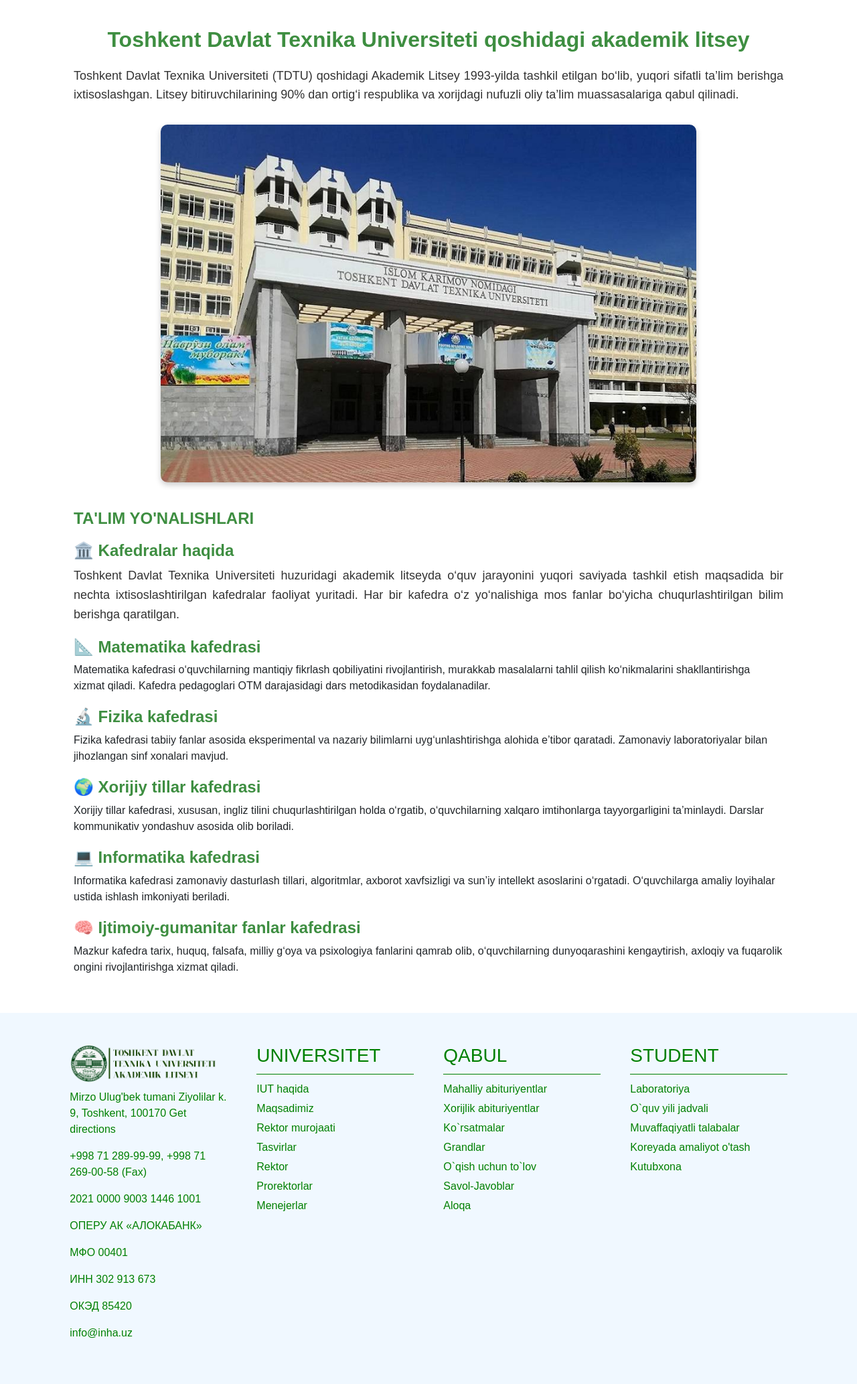
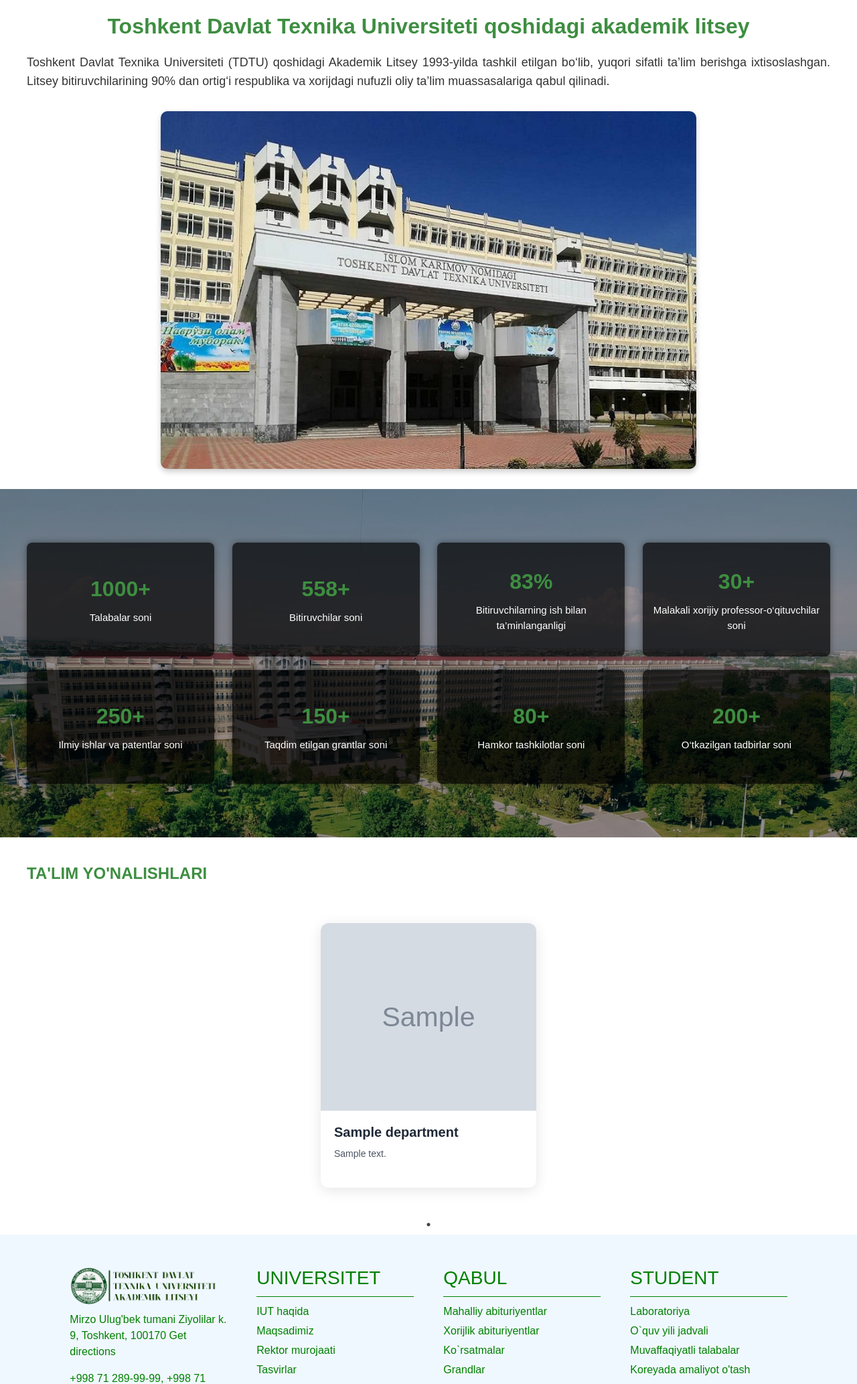
Before and after one commit to fayzullo1231/TDTU, a Django app: page /information-tdtu in a window 1280 px wide. Shown: the part 89-2155 px from the top of the page at 67% size. Before the commit the page ends 2087 px from the top, so only its background shows below. Run offline with Django 5.2, Linux system fonts and the light colour scheme; tables that the repository leaves empty hold one stand-in row (values such as "Sample post"); grey boxes marked "Sample" are stand-in pictures.

Commit message:
department done

```diff
--- a/TDTU/urls.py
+++ b/TDTU/urls.py
@@ -7,7 +7,7 @@
 from tdtu_app.views import home_views, news_views, reception_online
 
 urlpatterns = [
-    path('admin/', admin.site.urls),
+    path('admin', admin.site.urls),
     path('', include('tdtu_app.urls'))
 
 ]
--- a/assets/main/css/information_tdtu.css
+++ b/assets/main/css/information_tdtu.css
@@ -7,10 +7,9 @@
 
 /* Umumiy sahifa o'lchami */
 .custom-container {
-    width: 90%;
-    max-width: 1100px;
+    width: 100%;
+    max-width: 1200px;
     margin: 20px auto;
-    padding: 20px;
 }
 
 /* Sarlavha */
@@ -71,6 +70,123 @@
     margin-bottom: 10px;
 }
 
+
+.stats-section {
+    background-size: cover;
+    background-attachment: fixed;
+    position: relative;
+    padding: 80px 20px;
+    height: 60%;
+}
+
+.overlay {
+    position: absolute;
+    top: 0;
+    left: 0;
+    right: 0;
+    bottom: 0;
+    background: rgba(0, 0, 0, 0.4); /* qora shaffof qoplama */
+    z-index: 1;
+}
+
+.stats-container {
+    position: relative;
+    z-index: 2;
+    display: flex;
+    flex-wrap: wrap;
+    justify-content: space-between;
+    max-width: 1200px;
+    margin: 0 auto;
+    gap: 20px;
+}
+
+.stat-box {
+    width: 280px;
+    height: 170px;
+    background: rgba(0, 0, 0, 0.7);
+    color: white;
+    text-align: center;
+    padding: 20px 10px;
+    border-radius: 8px;
+    box-shadow: 0 0 10px rgba(0, 0, 0, 0.4);
+    border: 3px solid transparent;
+    transition: border 0.3s ease;
+    display: flex;
+    flex-direction: column;
+    justify-content: center;
+}
+
+
+.stat-box span {
+    font-size: 32px;
+    color: #3e8e41;
+    font-weight: 800;
+    display: block;
+    margin-bottom: 8px;
+}
+
+.stat-box p {
+    font-size: 15px;
+    margin: 0;
+}
+
+.stat-box:hover {
+    border: #3e8e41 3px solid;
+    cursor: pointer;
+}
+
+
+.custom-card {
+  width: 360px;
+  border-radius: 12px;
+  overflow: hidden;
+  background: #fff;
+  box-shadow: 0 4px 20px rgba(0, 0, 0, 0.1);
+  font-family: 'Segoe UI', Tahoma, Geneva, Verdana, sans-serif;
+  margin: 40px 10px;
+}
+
+.custom-card-img {
+  width: 100%;
+  height: 280px;
+  display: block;
+}
+
+.custom-card-body {
+  padding: 20px;
+}
+
+.custom-card-title {
+  font-size: 20px;
+  font-weight: bold;
+  margin-bottom: 10px;
+  color: #1f2937;
+}
+
+.custom-card-text {
+  font-size: 14px;
+  color: #4b5563;
+  margin-bottom: 20px;
+  line-height: 1.5;
+}
+
+
+.news-container {
+    width: 80%;
+    margin: auto;
+}
+
+.news-item {
+    padding: 20px;
+    text-align: center;
+}
+
+.news-item img {
+    width: 375px;
+    height: 500px;
+    border-radius: 10px;
+}
+
 /* Mobil ekranlar uchun moslash */
 @media (max-width: 600px) {
     .custom-title {
--- a/templates/base.html
+++ b/templates/base.html
@@ -4,12 +4,13 @@
 <head>
     <meta charset="UTF-8">
     <meta name="viewport" content="width=device-width, initial-scale=1.0">
-    <title>home</title>
+    <title>TDTU AL</title>
     <link rel="stylesheet" href="{% static 'main/css/base.css' %}">
     <link href="https://cdn.jsdelivr.net/npm/bootstrap@5.3.3/dist/css/bootstrap.min.css" rel="stylesheet"
           integrity="sha384-QWTKZyjpPEjISv5WaRU9OFeRpok6YctnYmDr5pNlyT2bRjXh0JMhjY6hW+ALEwIH" crossorigin="anonymous">
     <link rel="stylesheet" href="https://cdnjs.cloudflare.com/ajax/libs/slick-carousel/1.8.1/slick.min.css">
     <link rel="stylesheet" href="https://cdnjs.cloudflare.com/ajax/libs/slick-carousel/1.8.1/slick-theme.min.css">
+    <link rel="icon" type="image/x-icon" href="{% static 'main/image/logo.png' %}">
 </head>
 <body>
 
--- a/templates/information_tdtu.html
+++ b/templates/information_tdtu.html
@@ -15,28 +15,42 @@
         <div class="custom-image-container">
             <img src="{% static 'main/image/malumot.png' %}" alt="Litsey binosi">
         </div>
-
+    </div>
+    <div class="stats-section" style="background-image: url({% static 'main/image/carusel_imge_1.jpg' %})">
+        <div class="overlay"></div>
+        <div class="stats-container">
+            <div class="stat-box"><span>1000+</span>
+                <p>Talabalar soni</p></div>
+            <div class="stat-box"><span>558+</span>
+                <p>Bitiruvchilar soni</p></div>
+            <div class="stat-box"><span>83%</span>
+                <p>Bitiruvchilarning ish bilan ta’minlanganligi</p></div>
+            <div class="stat-box"><span>30+</span>
+                <p>Malakali xorijiy professor-o‘qituvchilar soni</p></div>
+            <div class="stat-box"><span>250+</span>
+                <p>Ilmiy ishlar va patentlar soni</p></div>
+            <div class="stat-box"><span>150+</span>
+                <p>Taqdim etilgan grantlar soni</p></div>
+            <div class="stat-box"><span>80+</span>
+                <p>Hamkor tashkilotlar soni</p></div>
+            <div class="stat-box"><span>200+</span>
+                <p>O‘tkazilgan tadbirlar soni</p></div>
+        </div>
+    </div>
+    <div class="custom-container">
         <h2 class="custom-subtitle">TA'LIM YO'NALISHLARI</h2>
-        <h4 class="custom-subtitle_h4">🏛️ Kafedralar haqida</h4>
-        <p class="custom-description">Toshkent Davlat Texnika Universiteti huzuridagi akademik litseyda o‘quv jarayonini
-            yuqori saviyada tashkil etish maqsadida bir nechta ixtisoslashtirilgan kafedralar faoliyat yuritadi. Har bir
-            kafedra o‘z yo‘nalishiga mos fanlar bo‘yicha chuqurlashtirilgan bilim berishga qaratilgan.</p>
-
-        <h4 class="custom-subtitle_h4">📐 Matematika kafedrasi</h4>
-        <p>Matematika kafedrasi o‘quvchilarning mantiqiy fikrlash qobiliyatini rivojlantirish, murakkab masalalarni
-            tahlil qilish ko‘nikmalarini shakllantirishga xizmat qiladi. Kafedra pedagoglari OTM darajasidagi dars
-            metodikasidan foydalanadilar.</p>
-        <h4 class="custom-subtitle_h4">🔬 Fizika kafedrasi</h4>
-        <p>Fizika kafedrasi tabiiy fanlar asosida eksperimental va nazariy bilimlarni uyg‘unlashtirishga alohida e’tibor
-            qaratadi. Zamonaviy laboratoriyalar bilan jihozlangan sinf xonalari mavjud.</p>
-        <h4 class="custom-subtitle_h4">🌍 Xorijiy tillar kafedrasi</h4>
-        <p>Xorijiy tillar kafedrasi, xususan, ingliz tilini chuqurlashtirilgan holda o‘rgatib, o‘quvchilarning xalqaro
-            imtihonlarga tayyorgarligini ta’minlaydi. Darslar kommunikativ yondashuv asosida olib boriladi.</p>
-        <h4 class="custom-subtitle_h4">💻 Informatika kafedrasi</h4>
-        <p>Informatika kafedrasi zamonaviy dasturlash tillari, algoritmlar, axborot xavfsizligi va sun’iy intellekt
-            asoslarini o‘rgatadi. O‘quvchilarga amaliy loyihalar ustida ishlash imkoniyati beriladi.</p>
-        <h4 class="custom-subtitle_h4">🧠 Ijtimoiy-gumanitar fanlar kafedrasi</h4>
-        <p>Mazkur kafedra tarix, huquq, falsafa, milliy g‘oya va psixologiya fanlarini qamrab olib, o‘quvchilarning dunyoqarashini kengaytirish, axloqiy va fuqarolik ongini rivojlantirishga xizmat qiladi.</p>
+    </div>
+    <div class="news-container slider">
+        {% for foo in department %}
+            <div class="custom-card">
+                <img src="{{ foo.image.url }}" alt="{{ foo.id }}" class="custom-card-img">
+                <div class="custom-card-body">
+                    <h3 class="custom-card-title">{{ foo.title }}</h3>
+                    <p class="custom-card-text">{{ foo.content }}</p>
+                </div>
+            </div>
+        {% endfor %}
     </div>
 
+
 {% endblock %}
--- a/templates/students.html
+++ b/templates/students.html
@@ -5,8 +5,8 @@
     <link rel="stylesheet" href="{% static 'main/css/students.css' %}">
     <div class="card p-0 mb-3 mt-3 container d-flex justify-content-center" style="max-width: 1040px;">
     {% for student in students %}
-        <div class="row g-0">
-            <div class="col-md-6">
+        <div class="row g-0 m-0">
+            <div class="col-md-6 mb-0">
                 <img src="{{ student.image.url }}" class="img-fluid rounded-start" alt="...">
             </div>
             <div class="col-md-6">
```
